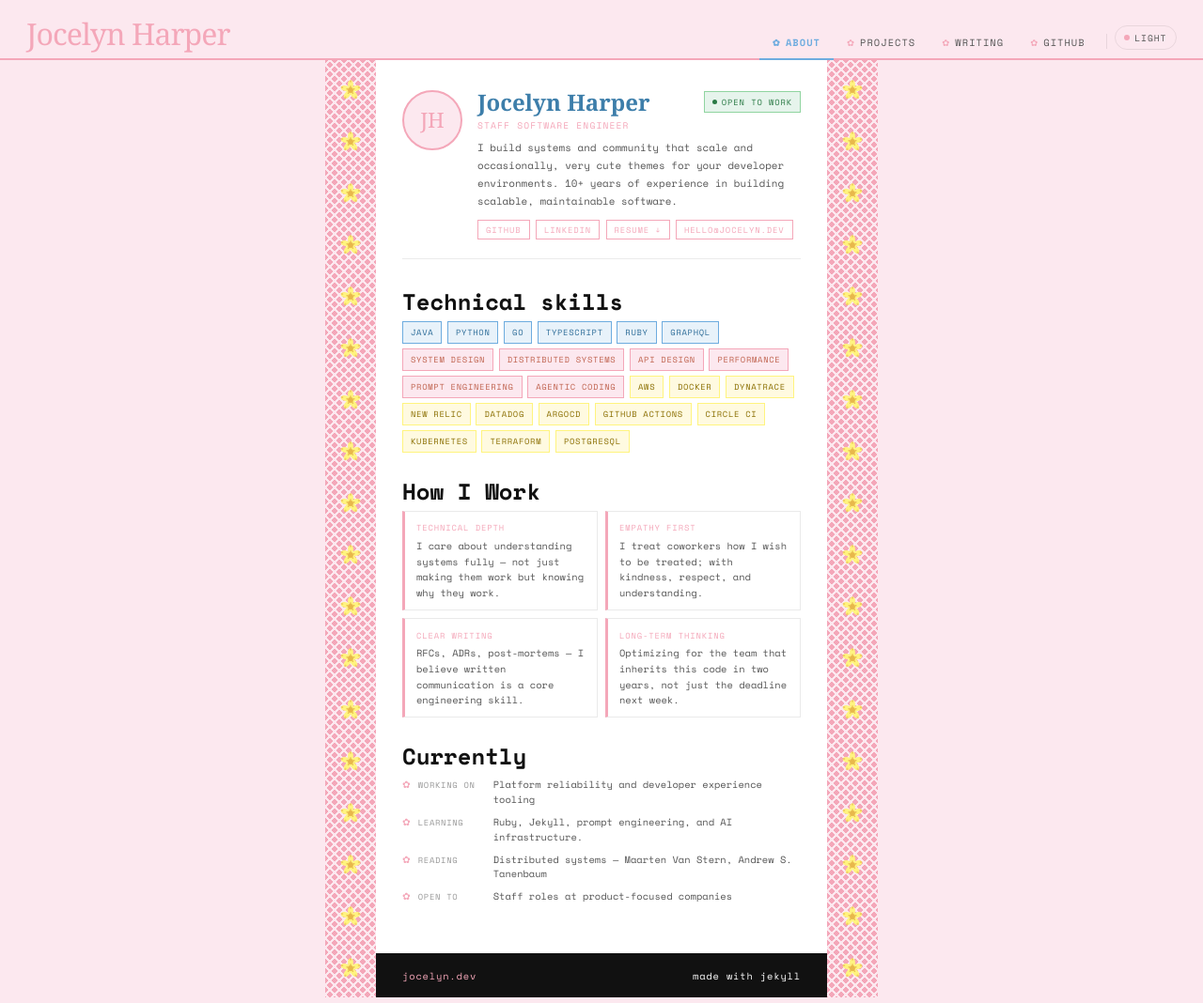
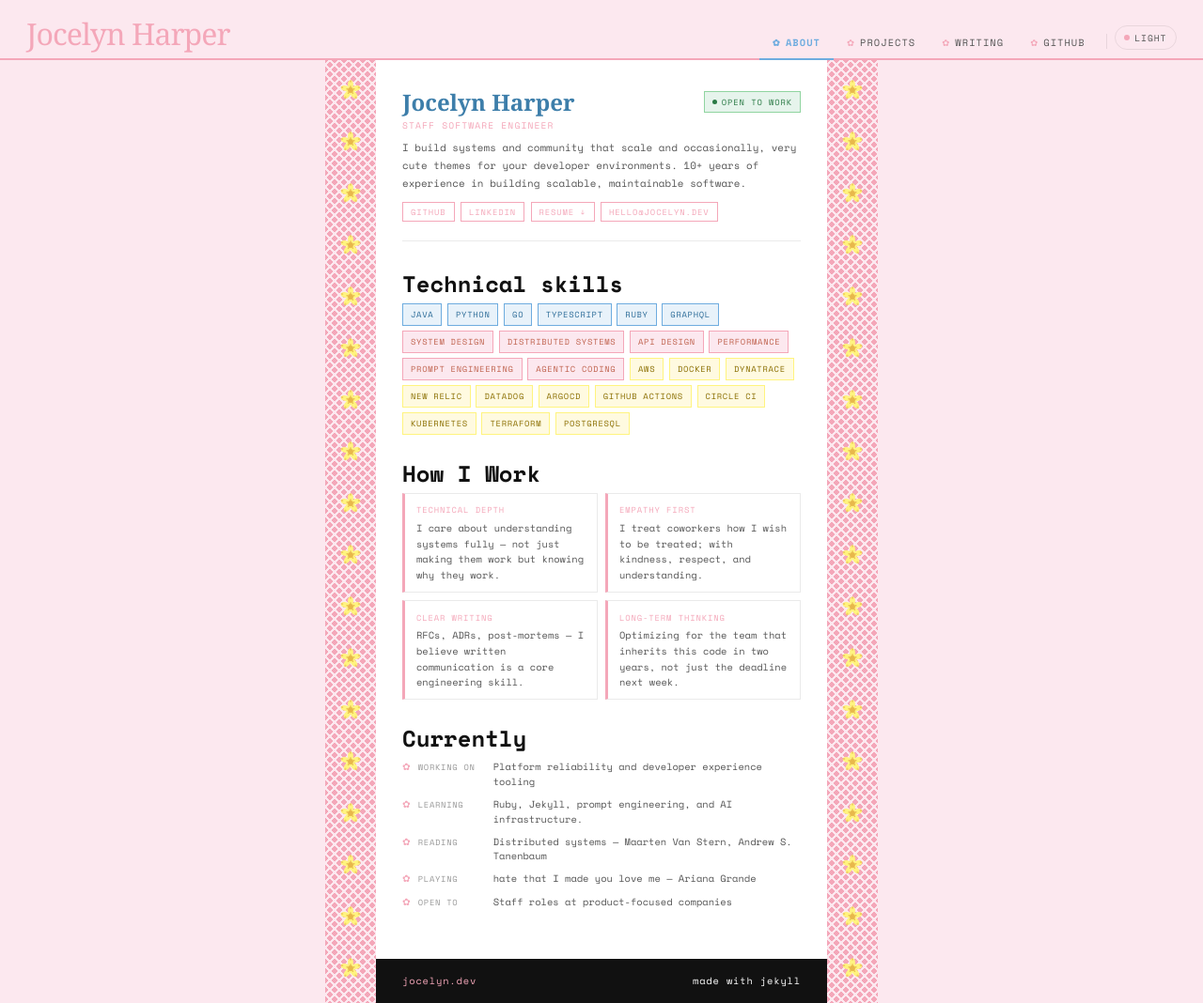
Before and after one commit to javawitch/javawitch.github.io, a Jekyll site: the page built from about.html, in a window 1280 px wide. Shown: the whole page at 94% size. Built offline with Jekyll 4.4.1, drawn with Linux system fonts in a browser that asks for light colours.

Commit message:
Removed annoying avatar thing with my initials

```diff
--- a/about.html
+++ b/about.html
@@ -5,7 +5,6 @@
 ---
 
 <div class="about-hero">
-  <div class="about-avatar">JH</div>
   <div class="hero-text">
     <div class="hero-name-row">
       <h1 class="hero-name">{{ site.title }}</h1>
@@ -103,6 +102,11 @@
     </div>
     <div class="currently-item">
       <span class="currently-dot">✿</span>
+      <span class="currently-label">playing</span>
+      <span class="currently-val">hate that I made you love me — Ariana Grande</span>
+    </div>
+    <div class="currently-item">
+      <span class="currently-dot">✿</span>
       <span class="currently-label">open to</span>
       <span class="currently-val">Staff roles at product-focused companies</span>
     </div>
```
